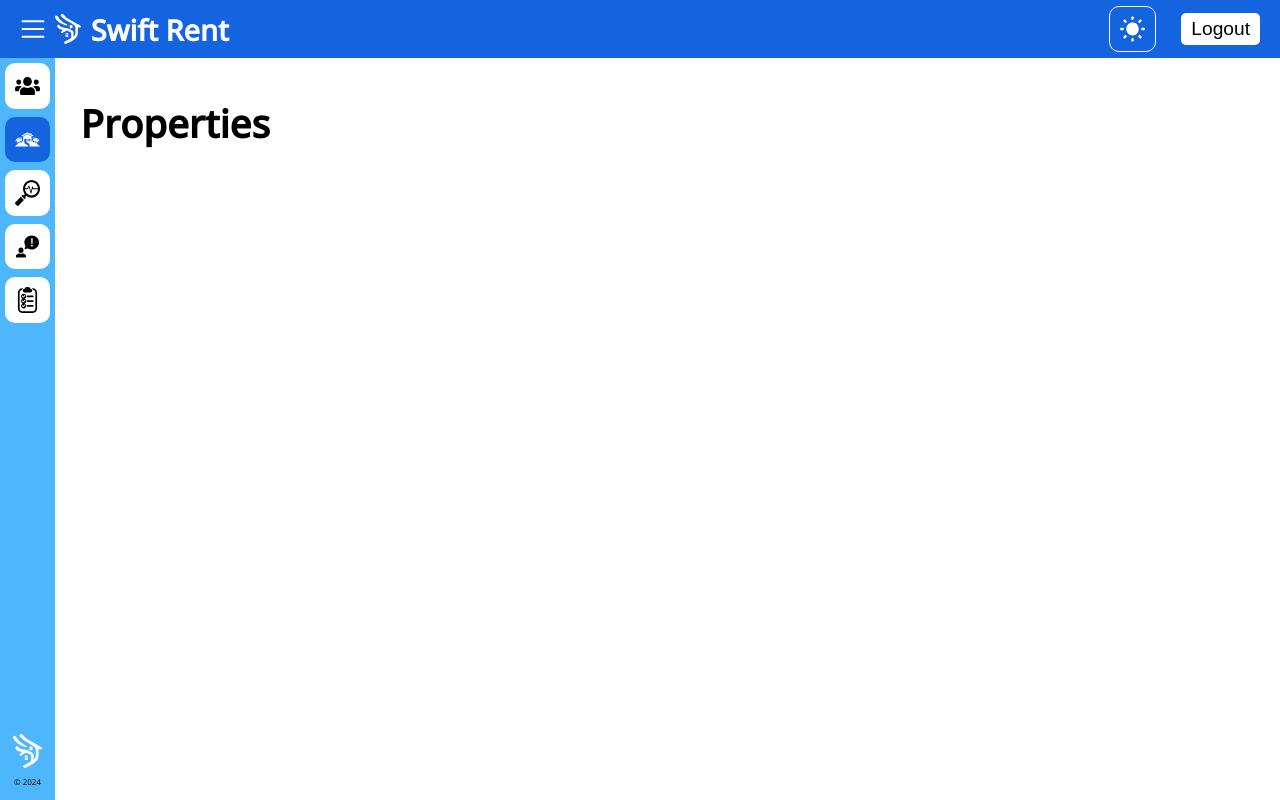
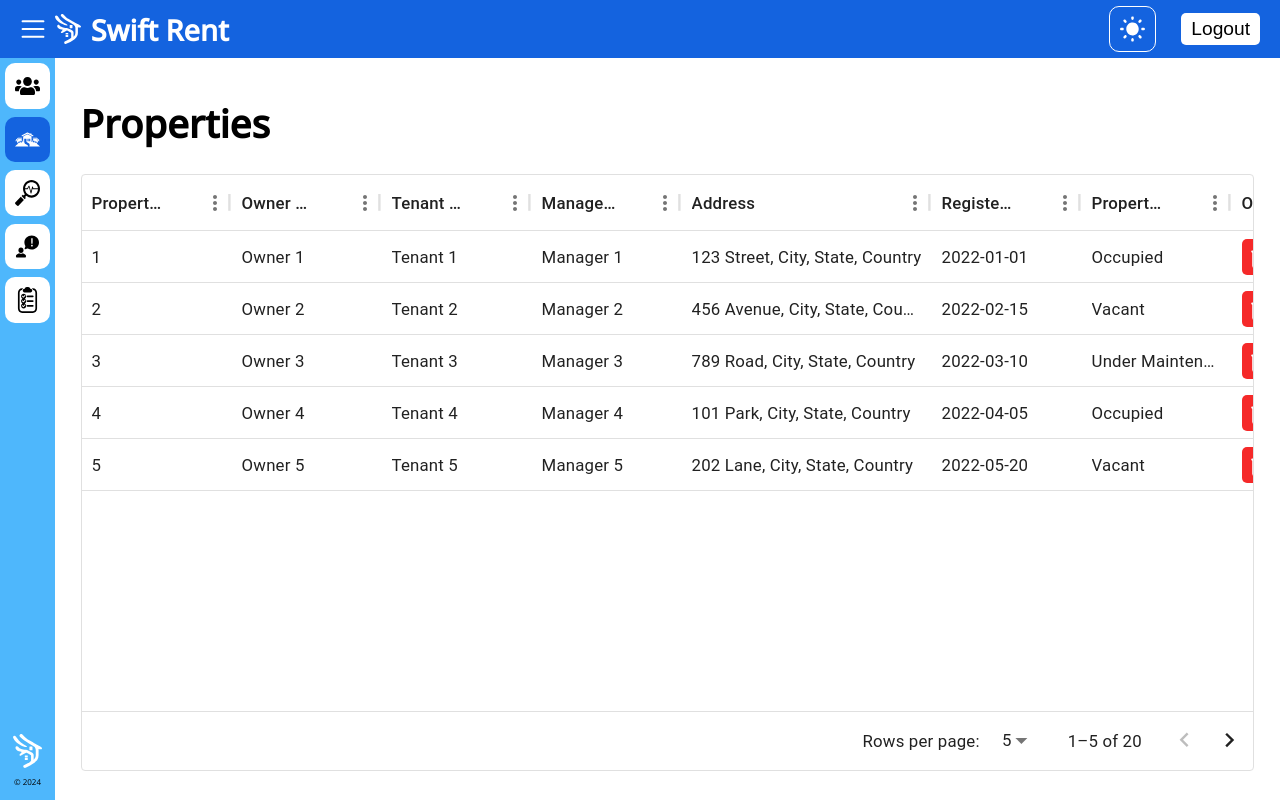
Before and after one commit to ibrahimahtsham/swift-rent-admin, a React (Vite) app: page /dashboard in a window 1280 px wide. Both pictures are taken after a click on the button 27 px from the left and 139 px from the top of the page. Built offline with nearby package versions, Linux system fonts and the light colour scheme.

Commit message:
properties table added

```diff
--- a/src/screens/dashboard/Properties.jsx
+++ b/src/screens/dashboard/Properties.jsx
@@ -1,9 +1,103 @@
-const Properties = () => {
+import { ThemeProvider, createTheme } from "@mui/material/styles";
+import { DataGrid } from "@mui/x-data-grid";
+import { useContext } from "react";
+import { icons } from "../../utils/ImageImports";
+import { ThemeContext } from "../../utils/ThemeContext";
+import { rows } from "../../utils/data/PropertiesData";
+
+const lightTheme = createTheme({
+  palette: {
+    mode: "light",
+  },
+});
+
+const darkTheme = createTheme({
+  palette: {
+    mode: "dark",
+  },
+});
+
+const columns = [
+  {
+    field: "id",
+    headerName: "Property ID",
+    width: 150,
+    editable: true,
+  },
+  { field: "ownerName", headerName: "Owner Name", width: 150, editable: true },
+  {
+    field: "tenantName",
+    headerName: "Tenant Name",
+    width: 150,
+    editable: true,
+  },
+  {
+    field: "managerName",
+    headerName: "Manager Name",
+    width: 150,
+    editable: true,
+  },
+  { field: "address", headerName: "Address", width: 250, editable: true },
+  {
+    field: "registeredOn",
+    headerName: "Registered On",
+    width: 150,
+    editable: true,
+  },
+  {
+    field: "propertyStatus",
+    headerName: "Property Status",
+    width: 150,
+    editable: true,
+  },
+  {
+    field: "options",
+    headerName: "Options",
+    width: 150,
+    renderCell: (params) => {
+      const handleDelete = () => {
+        // Implement the logic to delete the property here
+        console.log(`Delete property ${params.row.id}`);
+      };
+
+      return (
+        <div
+          style={{
+            display: "flex",
+            justifyContent: "center",
+            alignItems: "center",
+            cursor: "pointer",
+            backgroundColor: "#f52929",
+            padding: 5,
+            borderRadius: 5,
+          }}
+          onClick={handleDelete}
+        >
+          <img src={icons.deleteIcon} alt="Delete" />
+        </div>
+      );
+    },
+  },
+];
+
+export default function Properties() {
+  const { theme } = useContext(ThemeContext);
+
   return (
-    <div>
-      <h1>Properties</h1>
-    </div>
+    <ThemeProvider theme={theme === "light" ? lightTheme : darkTheme}>
+      <div style={{ height: "100%", width: "100%" }}>
+        <h1>Properties</h1>
+        <DataGrid
+          rows={rows}
+          columns={columns}
+          initialState={{
+            ...rows.initialState,
+            pagination: { paginationModel: { pageSize: 5 } },
+          }}
+          pageSizeOptions={[5, 10, 25]}
+          disableSelectionOnClick
+        />
+      </div>
+    </ThemeProvider>
   );
-};
-
-export default Properties;
+}
--- /dev/null
+++ b/src/utils/data/PropertiesData.js
@@ -0,0 +1,182 @@
+export const rows = [
+  {
+    id: 1,
+    ownerName: "Owner 1",
+    tenantName: "Tenant 1",
+    managerName: "Manager 1",
+    address: "123 Street, City, State, Country",
+    registeredOn: "2022-01-01",
+    propertyStatus: "Occupied",
+  },
+  {
+    id: 2,
+    ownerName: "Owner 2",
+    tenantName: "Tenant 2",
+    managerName: "Manager 2",
+    address: "456 Avenue, City, State, Country",
+    registeredOn: "2022-02-15",
+    propertyStatus: "Vacant",
+  },
+  {
+    id: 3,
+    ownerName: "Owner 3",
+    tenantName: "Tenant 3",
+    managerName: "Manager 3",
+    address: "789 Road, City, State, Country",
+    registeredOn: "2022-03-10",
+    propertyStatus: "Under Maintenance",
+  },
+  {
+    id: 4,
+    ownerName: "Owner 4",
+    tenantName: "Tenant 4",
+    managerName: "Manager 4",
+    address: "101 Park, City, State, Country",
+    registeredOn: "2022-04-05",
+    propertyStatus: "Occupied",
+  },
+  {
+    id: 5,
+    ownerName: "Owner 5",
+    tenantName: "Tenant 5",
+    managerName: "Manager 5",
+    address: "202 Lane, City, State, Country",
+    registeredOn: "2022-05-20",
+    propertyStatus: "Vacant",
+  },
+  {
+    id: 6,
+    ownerName: "Owner 6",
+    tenantName: "Tenant 6",
+    managerName: "Manager 6",
+    address: "303 Boulevard, City, State, Country",
+    registeredOn: "2022-06-25",
+    propertyStatus: "Occupied",
+  },
+  {
+    id: 7,
+    ownerName: "Owner 7",
+    tenantName: "Tenant 7",
+    managerName: "Manager 7",
+    address: "404 Drive, City, State, Country",
+    registeredOn: "2022-07-30",
+    propertyStatus: "Vacant",
+  },
+  {
+    id: 8,
+    ownerName: "Owner 8",
+    tenantName: "Tenant 8",
+    managerName: "Manager 8",
+    address: "505 Circle, City, State, Country",
+    registeredOn: "2022-08-10",
+    propertyStatus: "Under Maintenance",
+  },
+  {
+    id: 9,
+    ownerName: "Owner 9",
+    tenantName: "Tenant 9",
+    managerName: "Manager 9",
+    address: "606 Place, City, State, Country",
+    registeredOn: "2022-09-15",
+    propertyStatus: "Occupied",
+  },
+  {
+    id: 10,
+    ownerName: "Owner 10",
+    tenantName: "Tenant 10",
+    managerName: "Manager 10",
+    address: "707 Square, City, State, Country",
+    registeredOn: "2022-10-20",
+    propertyStatus: "Vacant",
+  },
+  {
+    id: 11,
+    ownerName: "Owner 11",
+    tenantName: "Tenant 11",
+    managerName: "Manager 11",
+    address: "808 Court, City, State, Country",
+    registeredOn: "2022-11-05",
+    propertyStatus: "Vacant",
+  },
+  {
+    id: 12,
+    ownerName: "Owner 12",
+    tenantName: "Tenant 12",
+    managerName: "Manager 12",
+    address: "909 Terrace, City, State, Country",
+    registeredOn: "2022-12-10",
+    propertyStatus: "Occupied",
+  },
+  {
+    id: 13,
+    ownerName: "Owner 13",
+    tenantName: "Tenant 13",
+    managerName: "Manager 13",
+    address: "111 Street, City, State, Country",
+    registeredOn: "2023-01-15",
+    propertyStatus: "Vacant",
+  },
+  {
+    id: 14,
+    ownerName: "Owner 14",
+    tenantName: "Tenant 14",
+    managerName: "Manager 14",
+    address: "222 Avenue, City, State, Country",
+    registeredOn: "2023-02-20",
+    propertyStatus: "Under Maintenance",
+  },
+  {
+    id: 15,
+    ownerName: "Owner 15",
+    tenantName: "Tenant 15",
+    managerName: "Manager 15",
+    address: "333 Road, City, State, Country",
+    registeredOn: "2023-03-25",
+    propertyStatus: "Occupied",
+  },
+  {
+    id: 16,
+    ownerName: "Owner 16",
+    tenantName: "Tenant 16",
+    managerName: "Manager 16",
+    address: "444 Park, City, State, Country",
+    registeredOn: "2023-04-30",
+    propertyStatus: "Vacant",
+  },
+  {
+    id: 17,
+    ownerName: "Owner 17",
+    tenantName: "Tenant 17",
+    managerName: "Manager 17",
+    address: "555 Lane, City, State, Country",
+    registeredOn: "2023-05-10",
+    propertyStatus: "Occupied",
+  },
+  {
+    id: 18,
+    ownerName: "Owner 18",
+    tenantName: "Tenant 18",
+    managerName: "Manager 18",
+    address: "666 Boulevard, City, State, Country",
+    registeredOn: "2023-06-15",
+    propertyStatus: "Vacant",
+  },
+  {
+    id: 19,
+    ownerName: "Owner 19",
+    tenantName: "Tenant 19",
+    managerName: "Manager 19",
+    address: "777 Drive, City, State, Country",
+    registeredOn: "2023-07-20",
+    propertyStatus: "Under Maintenance",
+  },
+  {
+    id: 20,
+    ownerName: "Owner 20",
+    tenantName: "Tenant 20",
+    managerName: "Manager 20",
+    address: "888 Circle, City, State, Country",
+    registeredOn: "2023-08-25",
+    propertyStatus: "Occupied",
+  },
+];
```
